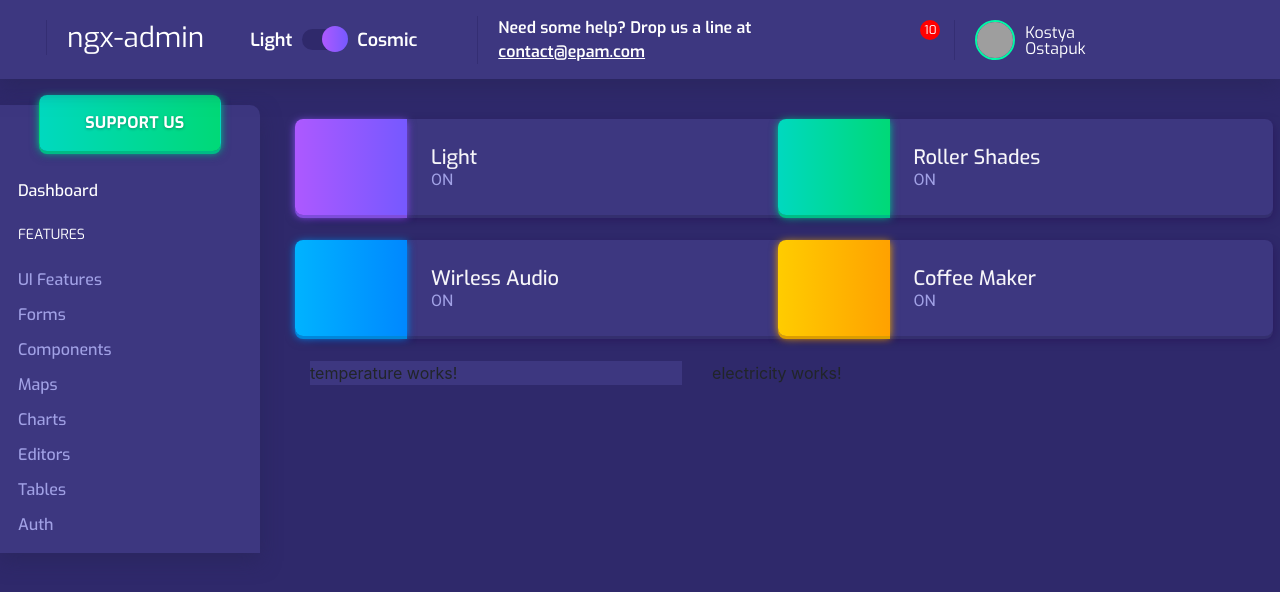
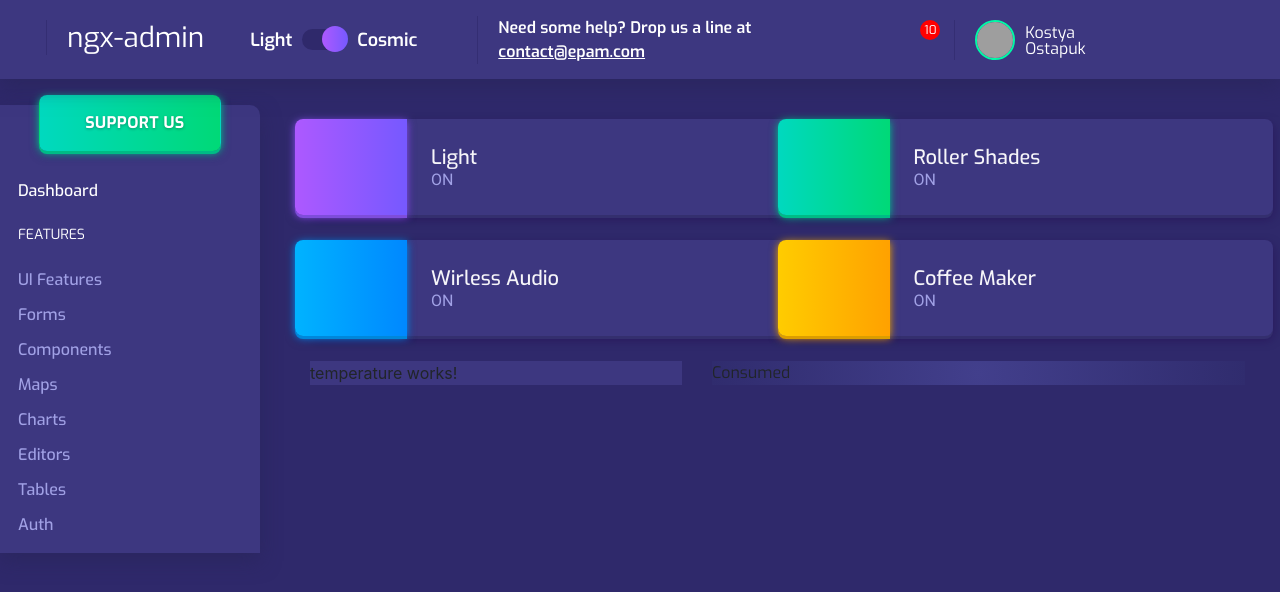
Before and after one commit to kostyaostapuk/future-dashboard, an Angular app: page / in a window 1280 px wide. Shown: the top 592 px of the page. Built offline with nearby package versions, Linux system fonts and the light colour scheme; grey boxes are pictures that could not be loaded; some icons are missing.

Commit message:
start creating chart

```diff
--- a/src/app/pages/dashboard/electricity/electricity.component.css
+++ b/src/app/pages/dashboard/electricity/electricity.component.css
@@ -0,0 +1,10 @@
+.chart-container{
+	background-image: radial-gradient(circle at 50% 50%, #423f8c, #302c6e);
+}
+#canvas{
+	position: absolute;
+	background-color: #fff;
+}
+.title{
+	font-family: "Exo", sans-serif;
+}
--- a/src/app/pages/dashboard/electricity/electricity.component.html
+++ b/src/app/pages/dashboard/electricity/electricity.component.html
@@ -1,6 +1,15 @@
 <!DOCTYPE html>
 <section>
-	<p>
-		electricity works!
-	</p>
+	<div class="chart-container">
+		<div class="header-chart">
+			<div class="title">
+				{{consumedTitle}}
+			</div>
+
+			<div class="dropdown"></div>
+		</div>
+		<div class="chart-body">
+
+		</div>
+	</div>
 </section>
--- a/src/app/pages/dashboard/electricity/electricity.component.ts
+++ b/src/app/pages/dashboard/electricity/electricity.component.ts
@@ -7,6 +7,11 @@ import { Component, OnInit } from '@angular/core';
 })
 export class ElectricityComponent implements OnInit {
 
+	consumedTitle:string="Consumed";
+	spentTitle:string="Spent";
+
+	consumendAmount:number=816;
+	spentAmount:number=816;
   constructor() { }
 
   ngOnInit() {
```
